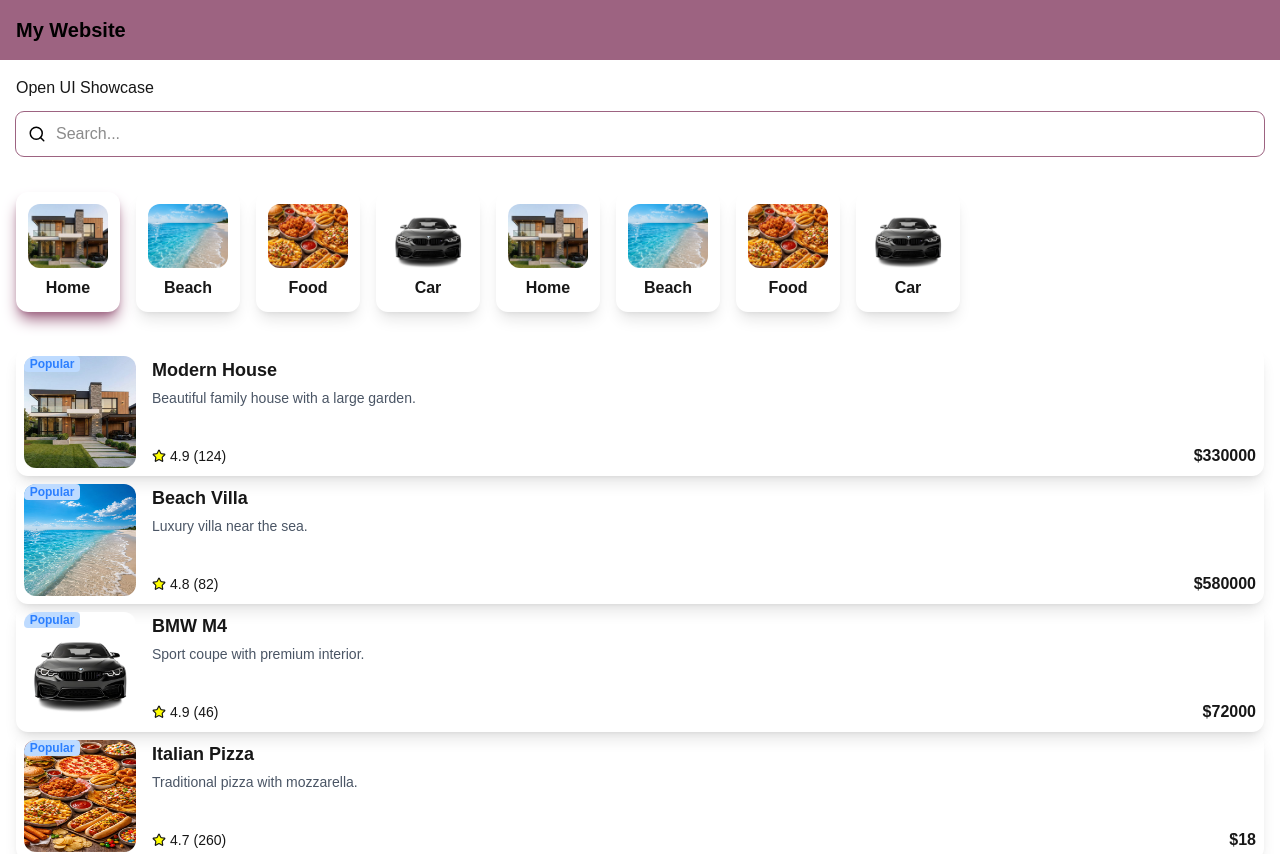
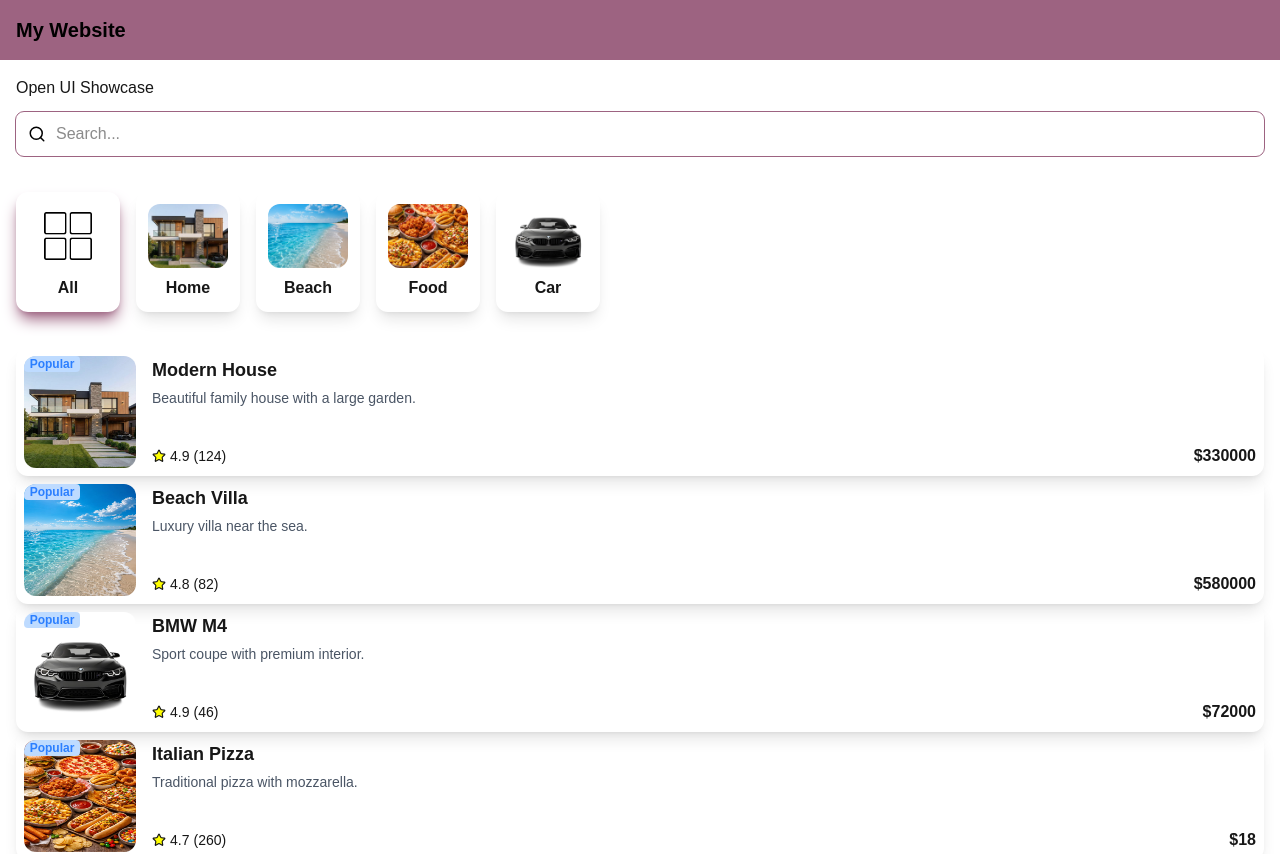
Before and after one commit to Synhro2001/next-shop, a Next.js app: page / in a window 1280 px wide. Shown: the top 854 px of the page. Built offline with nearby package versions, Linux system fonts and the light colour scheme.

Commit message:
add logic
Category
Product
SearchBar

```diff
--- a/app/page.tsx
+++ b/app/page.tsx
@@ -4,15 +4,32 @@ import CategorySlider, { categories } from "@/components/layout/CategorySlider";
 import { products } from "@/components/layout/Product/product.data";
 import ProductGrid from "@/components/layout/Product/ProductGrid";
 import SearchBar from "@/components/layout/SearchBar";
+import useDebounce from "@/components/layout/SearchBar/search.utils";
 import Link from "next/link";
-import { useState } from "react";
+import { useEffect, useState } from "react";
 
 
 export default function Home() {
-  const [search, setSearch] = useState("")
-  // const debouncedSearch = useDebounce(search, 500)
+  const [search, setSearch] = useState<string>("")
+  const [selectedCategory, setSelectedCategory] = useState<string>("all")
 
-  // useEffect(() => {}, [debouncedSearch])
+  const debouncedSearch = useDebounce(search, 500)
+    useEffect(() => {
+    // Here you can trigger your search logic, like an API call
+    // For demonstration, let's just console log the debounced search term
+    console.log("Search triggered with term:", debouncedSearch);
+  }, [debouncedSearch]);
+
+  const categoryProducts =
+    selectedCategory === "all"
+    ? products
+    : products.filter(
+      (product) => product.categoryId === selectedCategory
+    );
+
+  const filteredProducts = categoryProducts.filter(
+    (product) => product.title.toLowerCase().includes(debouncedSearch.toLowerCase())
+  )
 
 
   return(
@@ -22,8 +39,8 @@ export default function Home() {
           Open UI Showcase
         </Link>
         <SearchBar value={search} onChange={setSearch}/>
-        <CategorySlider categories={categories} />
-        <ProductGrid products={products}/>
+        <CategorySlider categories={categories}  selectedCategory={selectedCategory} onChangeCategory={setSelectedCategory}/>
+        <ProductGrid products={filteredProducts}/>
       </div>
 
        {/* сюда делаем как в visam разные боксы с определенной информацией */}
--- a/components/layout/CategorySlider/CategorySlider.tsx
+++ b/components/layout/CategorySlider/CategorySlider.tsx
@@ -1,14 +1,14 @@
 "use client"
 
-import { useState } from "react";
 import { CategorySliderProps } from "./category-slider.types";
 import CategoryItem from "./CategoryItem";
 
 export default function CategorySlider({
-    categories
+    categories,
+    selectedCategory,
+    onChangeCategory
 }: CategorySliderProps) {
 
-    const [activeId, setActiveId] = useState(categories[0].id);
 
     return (
         <div className="-mx-4">
@@ -16,7 +16,7 @@ export default function CategorySlider({
                 <div className="flex gap-4 py-6 px-4">
                     {categories.map((category) => (
                         <div key={category.id} className="shrink-0 snap-start">
-                            <CategoryItem id={category.id} title={category.title} image={category.image} active={category.id === activeId} onClick={() => setActiveId(category.id)}/>
+                            <CategoryItem id={category.id} title={category.title} image={category.image} active={category.id === selectedCategory} onClick={() => onChangeCategory(category.id)}/>
                         </div>
                     ))}
 
--- a/components/layout/CategorySlider/category-slider.data.ts
+++ b/components/layout/CategorySlider/category-slider.data.ts
@@ -1,42 +1,28 @@
 export const categories = [
   {
-    id: "1",
+    id: "all",
+    title: "All",
+    image: "/img/all.jpg",
+  },
+  {
+    id: "home",
     title: "Home",
     image: "/img/home.jpg",
   },
   {
-    id: "2",
+    id: "beach",
     title: "Beach",
     image: "/img/beach.jpg",
   },
   {
-    id: "3",
+    id: "food",
     title: "Food",
     image: "/img/food.jpg",
   },
   {
-    id: "4",
+    id: "car",
     title: "Car",
     image: "/img/car.jpg",
   },
-  {
-    id: "5",
-    title: "Home",
-    image: "/img/home.jpg",
-  },
-  {
-    id: "6",
-    title: "Beach",
-    image: "/img/beach.jpg",
-  },
-  {
-    id: "7",
-    title: "Food",
-    image: "/img/food.jpg",
-  },
-  {
-    id: "8",
-    title: "Car",
-    image: "/img/car.jpg",
-  },
+
 ];
--- a/components/layout/CategorySlider/category-slider.types.ts
+++ b/components/layout/CategorySlider/category-slider.types.ts
@@ -5,7 +5,9 @@ export type Category = {
 }
 
 export type CategorySliderProps = {
-    categories: Category[]
+    categories: Category[];
+    selectedCategory: string;
+    onChangeCategory: (value: string) => void;
 }
 
 export type CategoryItemProps = Category & {
--- a/components/layout/Product/ProductGrid.tsx
+++ b/components/layout/Product/ProductGrid.tsx
@@ -19,7 +19,7 @@ export default function ProductGrid ({
                     />
                 ))
             ) : (
-                <p>Product not Found</p>
+                <p className="text-center font-bold">Product not Found</p>
             )}
         </div>
     )
--- a/components/layout/Product/product.data.ts
+++ b/components/layout/Product/product.data.ts
@@ -9,7 +9,7 @@ export const products: Product[] = [
     price: 330000,
     rating: 4.9,
     reviews: 124,
-    category: "Home",
+    categoryId: "home",
   },
   {
     id: "2",
@@ -19,7 +19,7 @@ export const products: Product[] = [
     price: 580000,
     rating: 4.8,
     reviews: 82,
-    category: "Beach",
+    categoryId: "beach",
   },
   {
     id: "3",
@@ -29,7 +29,7 @@ export const products: Product[] = [
     price: 72000,
     rating: 4.9,
     reviews: 46,
-    category: "Car",
+    categoryId: "car",
   },
   {
     id: "4",
@@ -39,7 +39,7 @@ export const products: Product[] = [
     price: 18,
     rating: 4.7,
     reviews: 260,
-    category: "Food",
+    categoryId: "food",
   },
   {
     id: "5",
@@ -49,7 +49,7 @@ export const products: Product[] = [
     price: 210000,
     rating: 4.6,
     reviews: 39,
-    category: "Home",
+    categoryId: "home",
   },
   {
     id: "6",
@@ -59,6 +59,6 @@ export const products: Product[] = [
     price: 290000,
     rating: 4.8,
     reviews: 67,
-    category: "Beach",
+    categoryId: "beach",
   },
 ];
--- a/components/layout/Product/product.types.ts
+++ b/components/layout/Product/product.types.ts
@@ -10,7 +10,7 @@ export type Product = {
     price?: number;
     rating?: number;
     reviews?: number;
-    category?: string;
+    categoryId: string;
 
     productBadge?: ProductBadge
 
```
Also changed, not shown: public/img/all.jpg (added).
